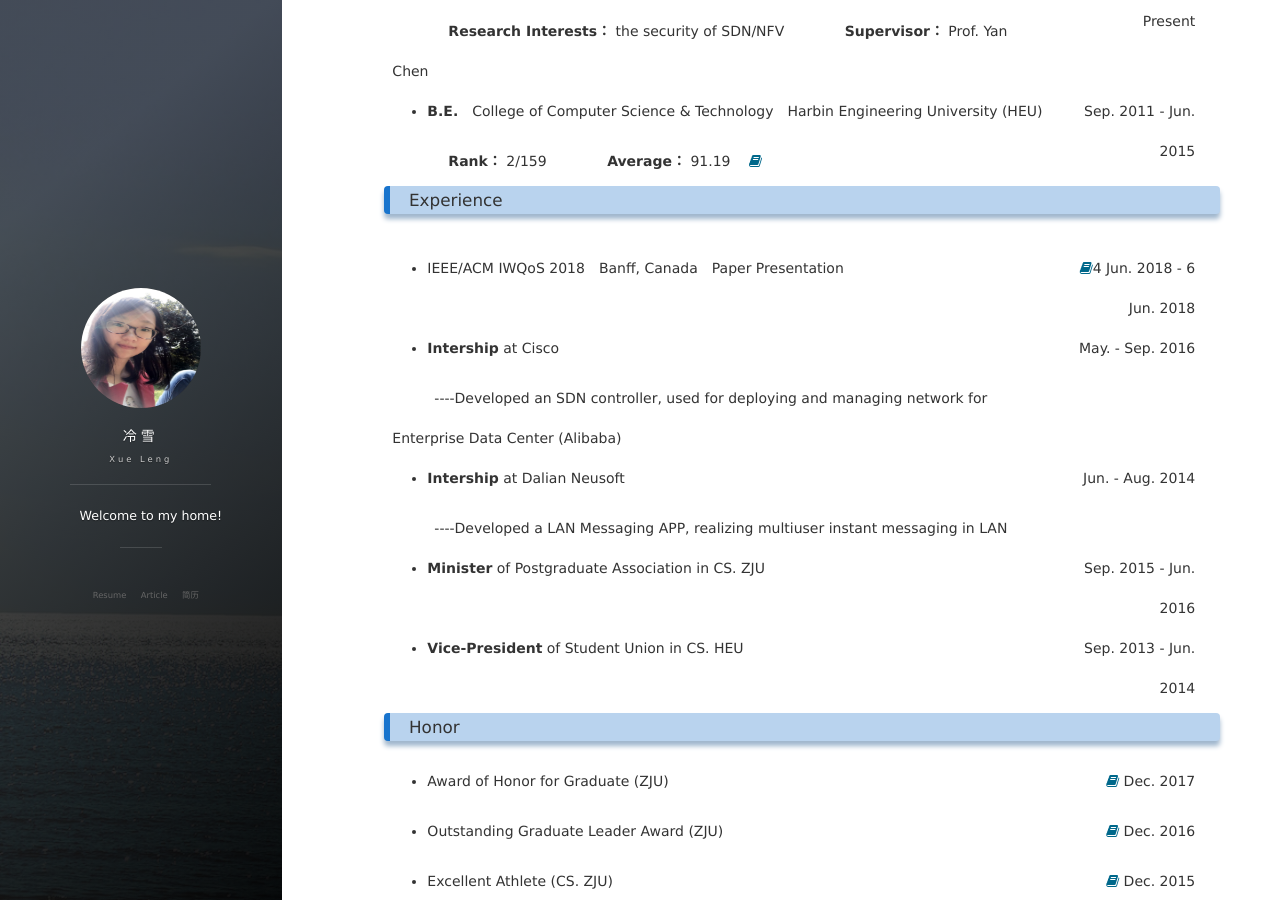
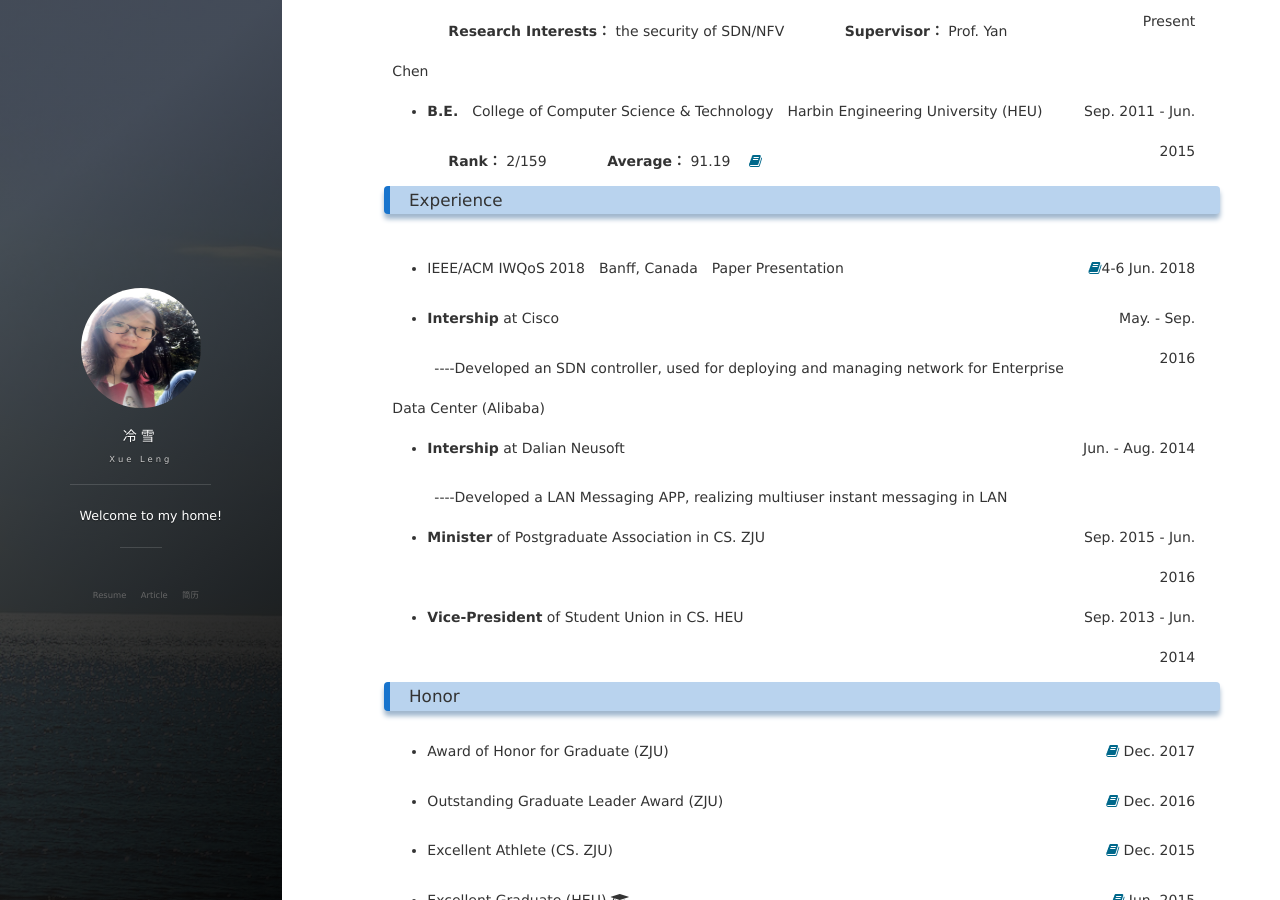
Before and after one commit to lxv458/OldWeb, a Jekyll site: the page built from index.md, in a window 1280 px wide and 900 px high, scrolled down 430 px. Built offline with Jekyll 4.4.1, drawn with Linux system fonts in a browser that asks for light colours; nearby versions of some CDN libraries; our own code applies the rules of GitHub Pages for plain Markdown files; the list of posts is cut into pages by our own code; comment, search, counter and statistics services are not loaded.

Commit message:
Update index.md

```diff
--- a/index.md
+++ b/index.md
@@ -46,7 +46,7 @@
 <table>
   <tr>
     <td align="left"><ul><li>IEEE/ACM IWQoS 2018&emsp;Banff, Canada&emsp;Paper Presentation</li></ul></td>
-    <td align="right"><a href="http://www.lengxue.space/images/leng/resume/sh_hlj.jpg"><i class='social fa fa-book'></i></a>4 Jun. 2018&nbsp;-&nbsp;6 Jun. 2018</td>
+    <td align="right"><a href="http://www.lengxue.space/images/leng/resume/sh_hlj.jpg"><i class='social fa fa-book'></i></a>4-6 Jun. 2018</td>
   </tr>
   <tr>
     <td align="left"><ul><li><strong>Intership</strong>&nbsp;at Cisco</li></ul></td>
```
